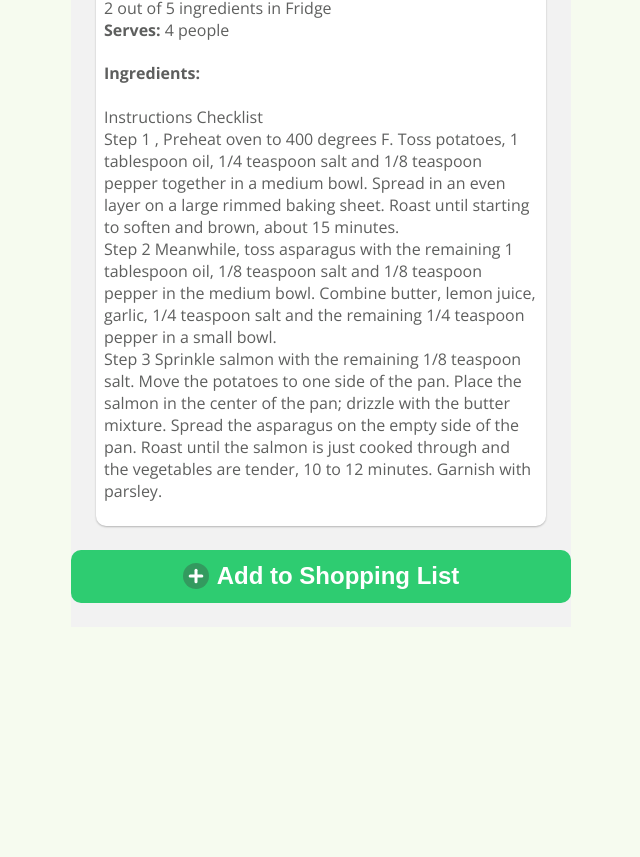
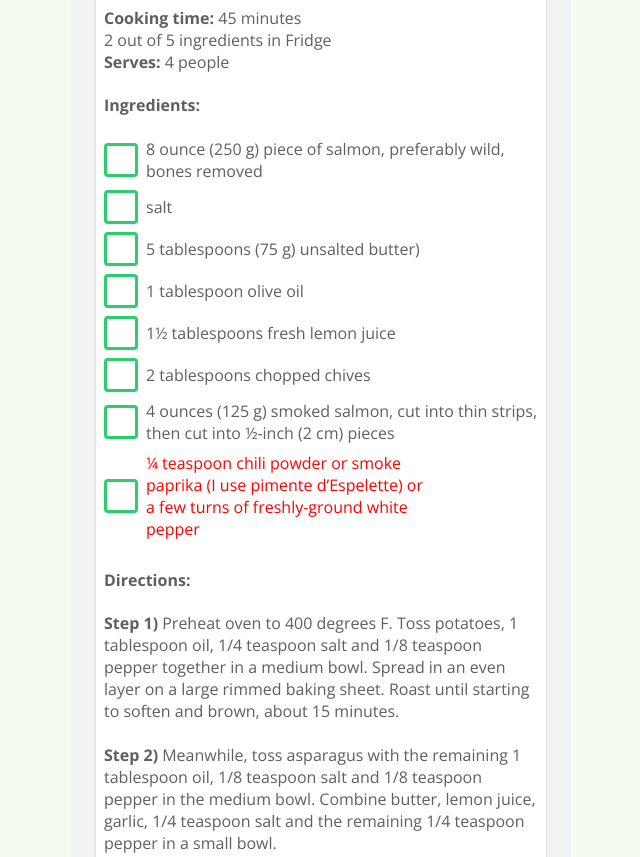
Before and after one commit to SchoolOfCode/final-project-repo-the-console-loggers, a React app: page /FullRecipe in a window 1280 px wide. Shown: the part 233-1090 px from the top of the page, without its empty margins (319-959 px from the left). Before the commit the page ends 860 px from the top, so only its background shows below. Built offline with nearby package versions, Linux system fonts and the light colour scheme; no server answers.

Commit message:
Second display of data on FullRecipe page
Co-authored-by: Victoriam97 <victoriameah@hotmail.com>
Co-authored-by: ajsevillano<correosevi@gmail.com>
Co-authored by: Hyosssssun <hyosssssun@gmail.com>
Co-authored-by: maximilianosinopoli <m_sinopoli@hotmail.com>
Co-authored-by: JEveriss <jacques.everiss@gmail.com>

```diff
--- a/src/Pages/FullRecipe/FullRecipe.js
+++ b/src/Pages/FullRecipe/FullRecipe.js
@@ -1,4 +1,5 @@
 import Button from '../../components/Ui/Button/Button'
+import Checkbox from '../../components/Ui/Checkbox/Checkbox'
 import { recipes } from '../../data/recipes'
 
 const FullRecipe = ({
@@ -50,12 +51,25 @@ const FullRecipe = ({
         </div>
         <div className='ingredients'>
           <h4>Ingredients: </h4>
+          {recipes[0].ingredients.map((ingredient) => {
+            return (
+              <p key={ingredient.foodId} className='ingredient'>
+                <Checkbox />
+                {ingredient.text}
+              </p>
+            )
+          })}
         </div>
         <div className='directions'>
+          <h4>Directions: </h4>
           {recipes[0].directions.map((step) => {
             return (
               <div key={step}>
-                <p>{step}</p>
+                <p>
+                  <strong>{step.substring(0, 6) + ')'}</strong>
+                  {step.slice(6)}
+                </p>
+                <br />
               </div>
             )
           })}
--- a/src/Pages/FullRecipe/_FullRecipe.scss
+++ b/src/Pages/FullRecipe/_FullRecipe.scss
@@ -28,7 +28,10 @@
 .card {
   margin-bottom: 1.5rem;
 }
-
+.title {
+  text-align: center;
+  margin-bottom: 2rem;
+}
 .ingredient {
   text-align: left;
   display: flex;
--- a/src/data/recipes.js
+++ b/src/data/recipes.js
@@ -96,8 +96,7 @@ export const recipes = [
       },
     ],
     directions: [
-      ' Instructions Checklist',
-      'Step 1 , Preheat oven to 400 degrees F. Toss potatoes, 1 tablespoon oil, 1/4 teaspoon salt and 1/8 teaspoon pepper together in a medium bowl. Spread in an even layer on a large rimmed baking sheet. Roast until starting to soften and brown, about 15 minutes.',
+      'Step 1 Preheat oven to 400 degrees F. Toss potatoes, 1 tablespoon oil, 1/4 teaspoon salt and 1/8 teaspoon pepper together in a medium bowl. Spread in an even layer on a large rimmed baking sheet. Roast until starting to soften and brown, about 15 minutes.',
 
       'Step 2 Meanwhile, toss asparagus with the remaining 1 tablespoon oil, 1/8 teaspoon salt and 1/8 teaspoon pepper in the medium bowl. Combine butter, lemon juice, garlic, 1/4 teaspoon salt and the remaining 1/4 teaspoon pepper in a small bowl.',
 
```
